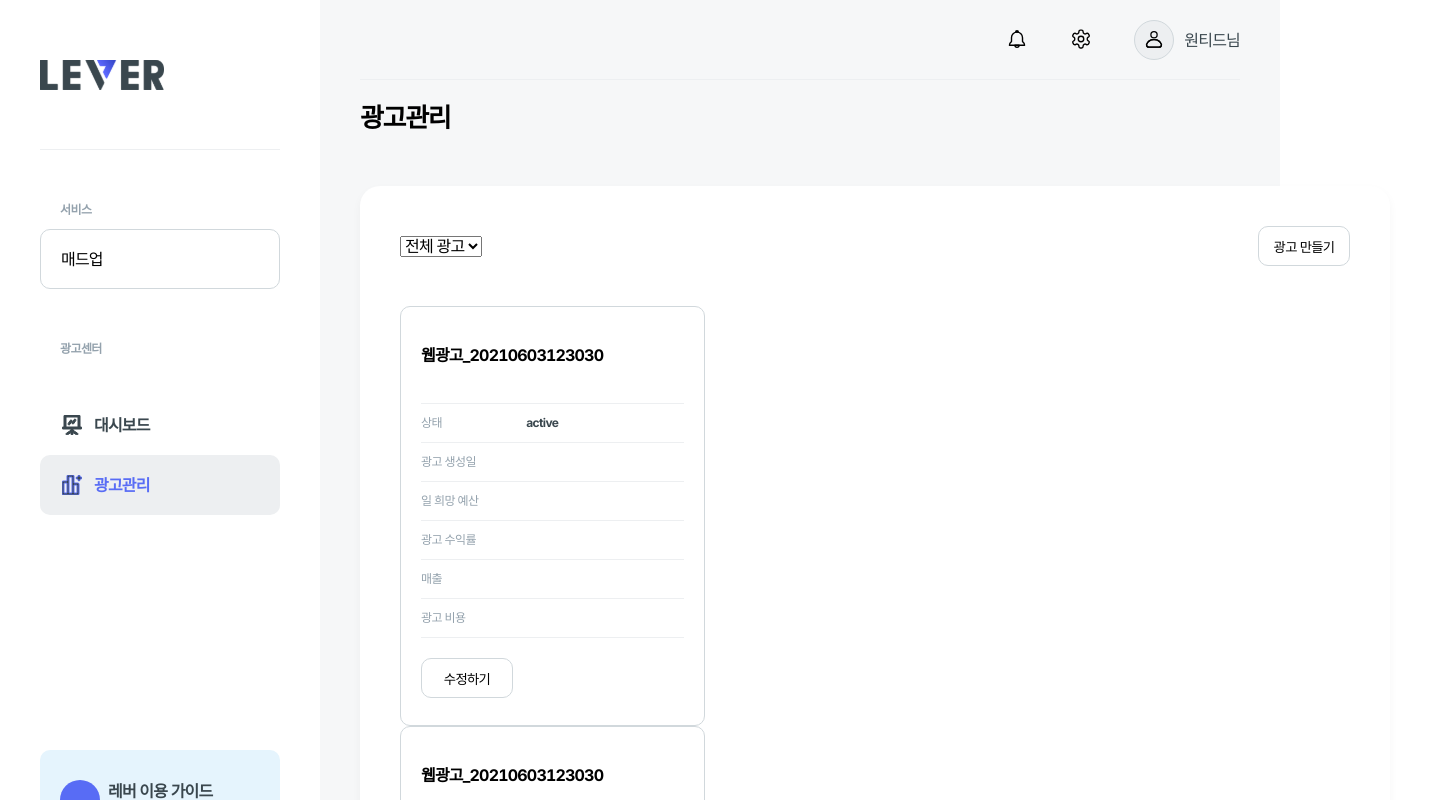
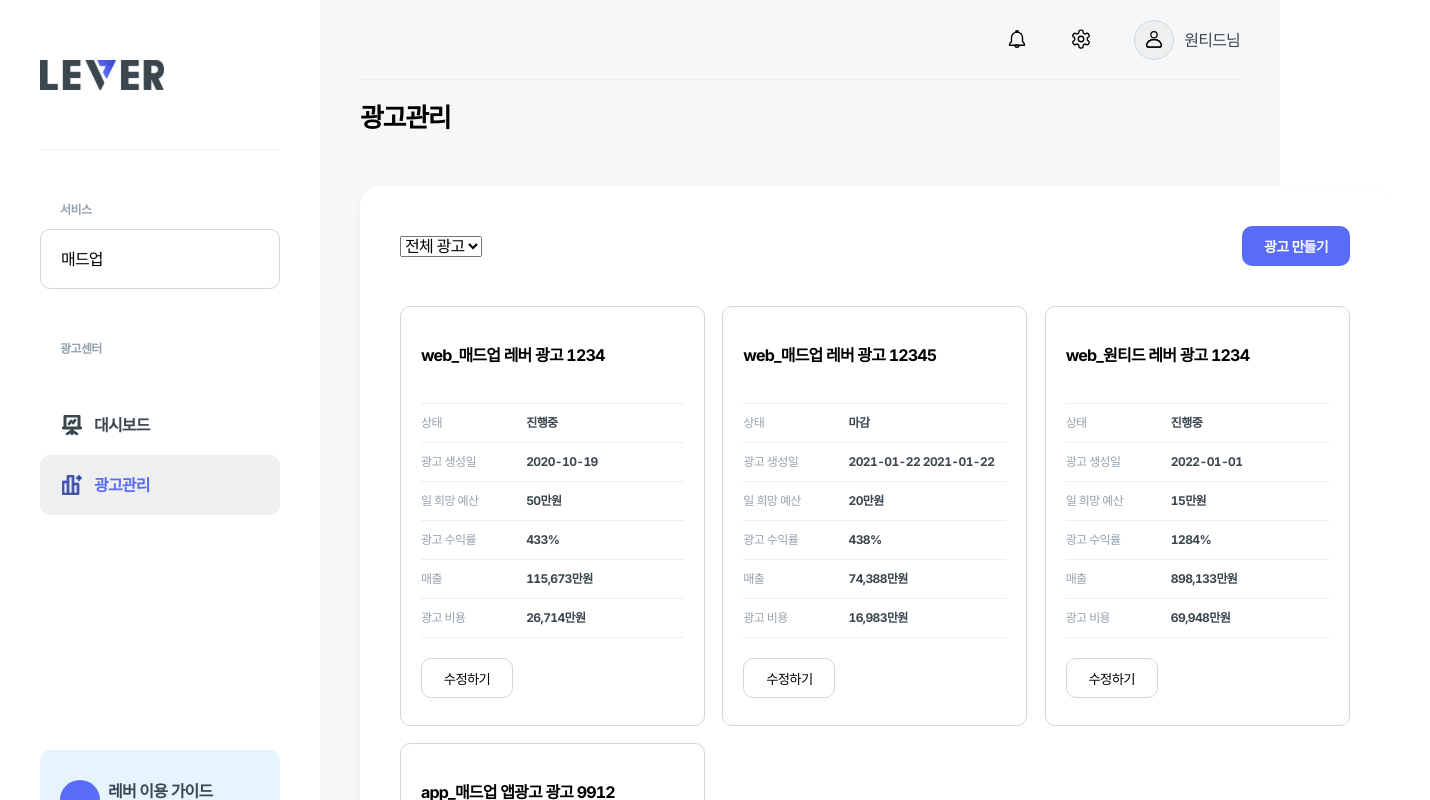
Before and after one commit to wanted-FE-02A-madup/madup, a React (Create React App) app: page /manage in a window 1280 px wide. Shown: the top 800 px of the page, 1430 px wide, since content can reach past the window. Built offline with nearby package versions, Linux system fonts and the light colour scheme; some icons are missing.

Commit message:
feat: 광고관리 페이지 완료

```diff
--- a/package.json
+++ b/package.json
@@ -10,9 +10,11 @@
     "@types/node": "^17.0.33",
     "@types/react": "^18.0.0",
     "@types/react-dom": "^18.0.0",
+    "bignumber.js": "^9.0.2",
     "classnames": "^2.3.1",
     "react": "^18.1.0",
     "react-dom": "^18.1.0",
+    "react-loading-skeleton": "^3.1.0",
     "react-router-dom": "^6.3.0",
     "react-scripts": "5.0.1",
     "recoil": "^0.7.3-alpha.2",
--- a/src/components/Button/Button.tsx
+++ b/src/components/Button/Button.tsx
@@ -2,12 +2,12 @@ import styles from './button.module.scss';
 
 interface IProps {
   children: string;
-  createBtn?: string;
+  createButton?: string;
 }
-const Button = ({ children, createBtn }: IProps) => {
-  const a = createBtn ? 'aa' : '';
+const Button = ({ children, createButton }: IProps) => {
+  const createBtn = createButton ? `${styles.createBtn}` : '';
   return (
-    <button type='button' className={`${styles.button} ${a}`}>
+    <button type='button' className={`${styles.button} ${createBtn}`}>
       {children}
     </button>
   );
--- a/src/components/Button/button.module.scss
+++ b/src/components/Button/button.module.scss
@@ -6,4 +6,13 @@
   padding: 10px;
   border: 1px solid colors.$GRAY100;
   border-radius: 10px;
+
+  &.createBtn {
+    width: 108px;
+    font-size: 14px;
+    font-weight: 700;
+    color: colors.$WHITE;
+    background-color: colors.$PRIMARY;
+    border: none;
+  }
 }
--- a/src/components/ManageItem/ManageItem.tsx
+++ b/src/components/ManageItem/ManageItem.tsx
@@ -1,4 +1,4 @@
-import { IAdListItem } from '../../types/type';
+import { IAdListItem } from '../../types/adList';
 import Button from '../Button/Button';
 import styles from './manageItem.module.scss';
 
@@ -7,34 +7,52 @@ interface IProps {
 }
 
 const ManageItem = ({ item }: IProps) => {
+  const startData = item.startDate.split('T')[0];
+  const budget = Math.floor(item.budget / 10000)
+    .toString()
+    .replace(/\B(?=(\d{3})+(?!\d))/g, ',');
+
+  const sales = Math.floor((item.report.roas * item.report.cost) / 100);
+  const salesConv = Math.floor(sales / 10000)
+    .toString()
+    .replace(/\B(?=(\d{3})+(?!\d))/g, ',');
+
+  const cost = Math.floor(item.report.cost / 10000)
+    .toString()
+    .replace(/\B(?=(\d{3})+(?!\d))/g, ',');
+
   return (
     <div className={styles.manageItemWrap}>
-      <h3>웹광고_20210603123030</h3>
+      <h3>
+        {item.adType}_{item.title}
+      </h3>
       <table>
         <tbody>
           <tr>
             <th>상태</th>
-            <td>{item.status}</td>
+            <td>{item.status === 'active' ? '진행중' : '마감'}</td>
           </tr>
           <tr>
             <th>광고 생성일</th>
-            <td />
+            <td>
+              {startData} {item.endDate !== null && startData}
+            </td>
           </tr>
           <tr>
             <th>일 희망 예산</th>
-            <td />
+            <td>{`${budget}만원`}</td>
           </tr>
           <tr>
             <th>광고 수익률</th>
-            <td />
+            <td>{item.report.roas}%</td>
           </tr>
           <tr>
             <th>매출</th>
-            <td />
+            <td>{`${salesConv}만원`}</td>
           </tr>
           <tr>
             <th>광고 비용</th>
-            <td />
+            <td>{`${cost}만원`}</td>
           </tr>
         </tbody>
       </table>
--- a/src/pages/Manage/Manage.tsx
+++ b/src/pages/Manage/Manage.tsx
@@ -14,7 +14,7 @@ const Manage = () => {
             <option value=''>전체 광고</option>
           </select>
 
-          <Button createBtn='createBtn'>광고 만들기</Button>
+          <Button createButton='createButton'>광고 만들기</Button>
         </div>
         <div className={styles.manageContents}>
           {ADLIST.ads.map((item) => (
--- a/src/pages/Manage/manage.module.scss
+++ b/src/pages/Manage/manage.module.scss
@@ -14,6 +14,9 @@
   }
 
   .manageContents {
-    width: 1030px;
+    display: grid;
+    grid-template-columns: 1fr 1fr 1fr;
+    row-gap: 17px;
+    column-gap: 17px;
   }
 }
```
Also changed, not shown: src/types/adList.ts (renamed from src/types/type.ts), 1 other file (tests, documents, lock files or other folders).
